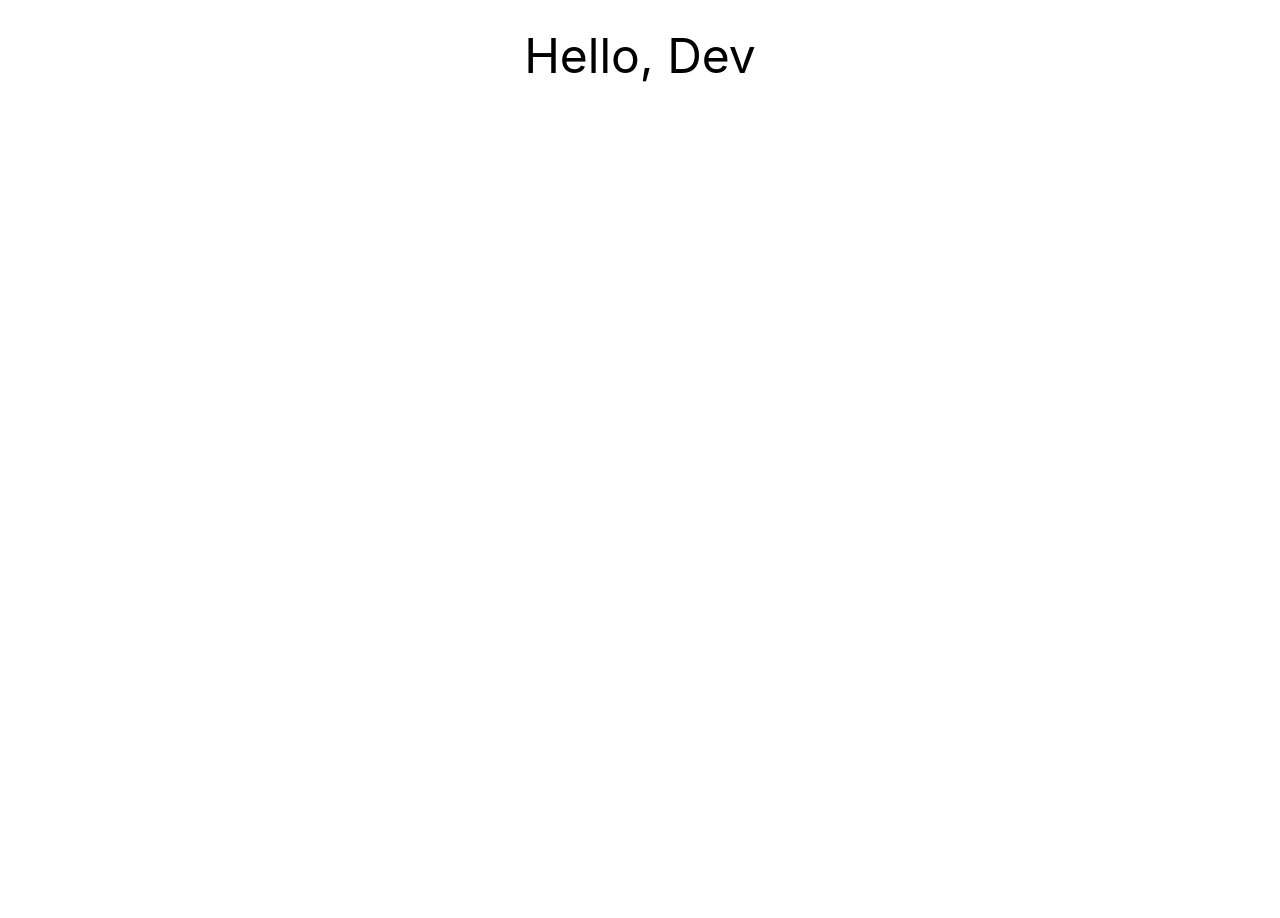
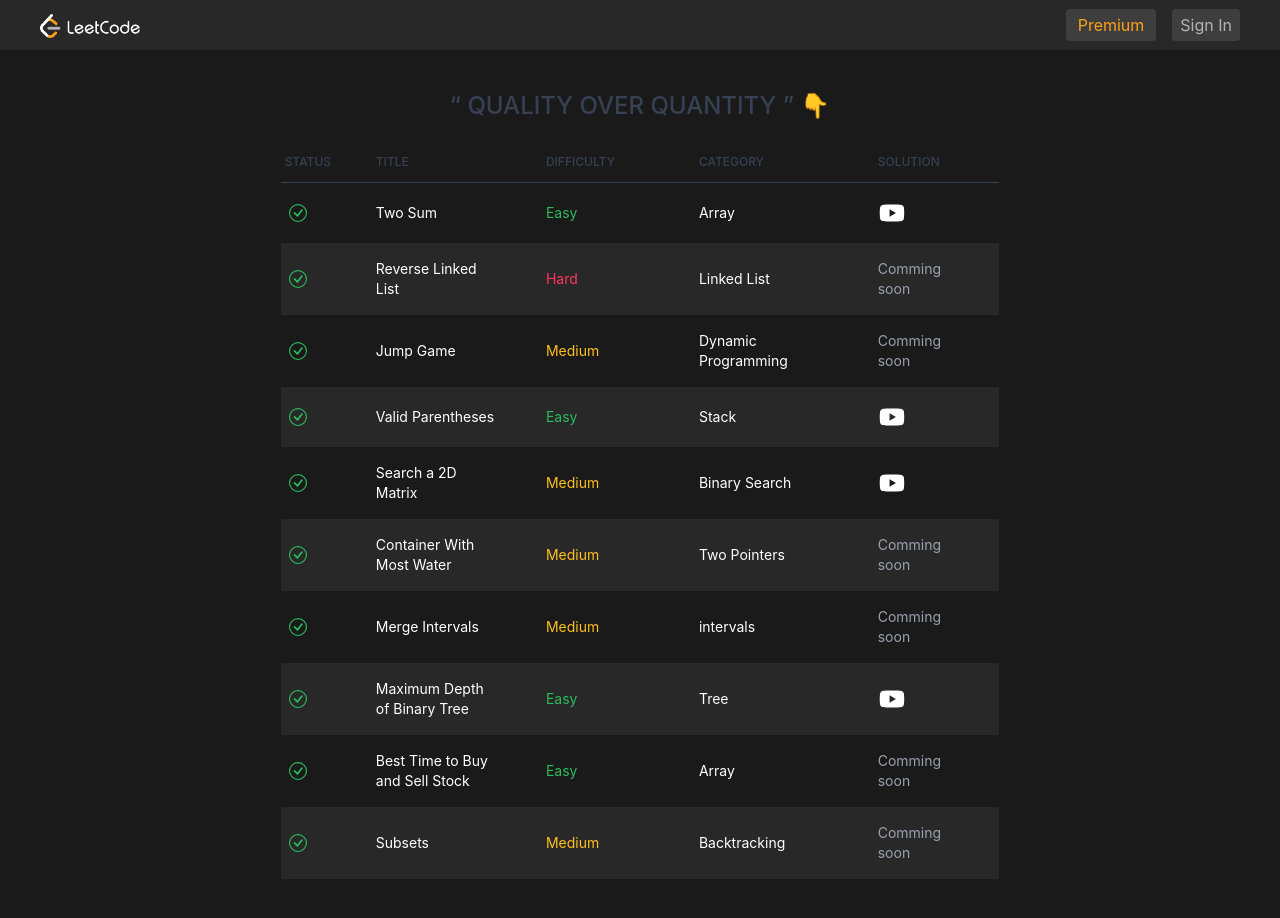
Before and after one commit to koltovichmaria/leetcode_clone, a Next.js app: page / in a window 1280 px wide. Before the commit the page ends 800 px from the top, so only its background shows below. Built offline with nearby package versions, Linux system fonts and the light colour scheme.

Commit message:
youtube player modal

```diff
--- a/package.json
+++ b/package.json
@@ -17,6 +17,7 @@
     "react-dom": "^18.2.0",
     "react-firebase-hooks": "^5.1.1",
     "react-icons": "^5.6.0",
+    "react-youtube": "^10.1.0",
     "recoil": "^0.7.7",
     "tailwindcss": "^4.2.2"
   },
--- a/src/components/Modals/Login.tsx
+++ b/src/components/Modals/Login.tsx
@@ -1,5 +1,5 @@
 import { authModalState } from '@/atoms/authModalAtom';
-import React, { useState } from 'react';
+import React, { useEffect, useState } from 'react';
 import { useSetRecoilState } from 'recoil';
 import { useSignInWithEmailAndPassword } from 'react-firebase-hooks/auth';
 import { auth } from '@/firebase/firebase';
@@ -38,7 +38,11 @@
             alert(error.message)
         }
     }
-    console.log(newUser, "user")
+
+    useEffect(() => {
+        if (error) alert (error.message);
+    }, [error])
+
     return <form className='space-y-6 px-6 pb-4' onSubmit={handleLogin}>
             <h3 className='text-xl font-medium text-white'>Sign in to LeetClone</h3>
             <div>
--- /dev/null
+++ b/src/components/ProblemsTable/ProblemsTable.tsx
@@ -0,0 +1,91 @@
+import React, { useEffect, useState } from 'react';
+import { problems } from '@/mockProblems/problems';
+import { BsCheckCircle } from 'react-icons/bs';
+import Link from 'next/link';
+import { AiFillYoutube } from 'react-icons/ai';
+import { IoClose } from 'react-icons/io5';
+import YouTube from 'react-youtube';
+
+type ProblemsTableProps = {
+
+};
+
+const ProblemsTable:React.FC<ProblemsTableProps> = () => {
+    const [youtubePlayer, setYoutubePlayer] = useState({
+        isOpen: false,
+        videoId: ""
+    });
+
+    const closeModal = () => {
+        setYoutubePlayer({isOpen: false, videoId: ""});
+    }
+
+    useEffect(() => {
+		const handleEsc = (e: KeyboardEvent) => {
+			if (e.key === "Escape") closeModal();
+		};
+		window.addEventListener("keydown", handleEsc);
+
+		return () => window.removeEventListener("keydown", handleEsc);
+	}, []);
+
+    return (
+        <>
+        <tbody className='text-white'>
+            {problems.map((doc, idx) => {
+                const difficultyColor = doc.difficulty === 'Easy' ? 'text-dark-green-s' : doc.difficulty === 'Medium' ? 'text-dark-yellow' : 'text-dark-pink'
+                return (
+                    <tr className={`${idx % 2 == 1 ? 'bg-dark-layer-1' : ''}`} key={doc.id}>
+                        <th className='px-2 py-4 font-medium whitespace-nowrap text-dark-green-s'>
+                            <BsCheckCircle fontSize={"18"} width={"18"}/>
+                        </th>
+                        <td className='px-6 py-4'>
+                        <Link className="hover:text-blue-600 cursor-pointer" href={`/problems/${doc.id}`}>
+                            {doc.title}
+                        </Link>
+                        </td>
+                        <td className={`px-6 py-4 ${difficultyColor}`}>
+                            {doc.difficulty}
+                        </td>
+                        <td className={'px-6 py-4'}>
+                            {doc.category}
+                        </td>
+                       <td className={'px-6 py-4'}>
+                            {doc.videoId ? (
+                                <AiFillYoutube fontSize={"28"} className='cursor-pointer hover:text-red-600'
+                                onClick={() => setYoutubePlayer({isOpen: true, videoId: doc.videoId as string})}/>
+                            ): (
+                                <p className='text-gray-400'>Comming soon</p>
+                            )}
+                        </td>
+                    </tr>
+                )
+            })}
+        </tbody>
+        {youtubePlayer.isOpen && (
+        <tfoot className='fixed top-0 left-0 h-screen w-screen flex items-center justify-center'>
+					<div
+						className='bg-black z-10 opacity-70 top-0 left-0 w-screen h-screen absolute ' onClick={closeModal}
+					></div>
+					<div className='w-full z-50 h-full px-6 relative max-w-4xl'>
+						<div className='w-full h-full flex items-center justify-center relative'>
+							<div className='w-full relative'>
+								<IoClose
+									fontSize={"35"}
+									className='cursor-pointer absolute -top-16 right-0'
+                                    onClick={closeModal}
+								/>
+								<YouTube
+                                    videoId={youtubePlayer.videoId}
+									loading='lazy'
+									iframeClassName='w-full min-h-[500px]'
+								/>
+							</div>
+						</div>
+					</div>
+				</tfoot>
+                )}
+        </>
+    )
+}
+export default ProblemsTable;
--- /dev/null
+++ b/src/components/Topbar/Topbar.tsx
@@ -0,0 +1,49 @@
+import { auth } from "@/firebase/firebase";
+import Link from "next/link";
+import React from "react";
+import { useAuthState } from "react-firebase-hooks/auth";
+import { useSetRecoilState } from "recoil";
+import { authModalState } from "@/atoms/authModalAtom";
+import Image from "next/image";
+import { FaChevronLeft, FaChevronRight } from "react-icons/fa";
+import { BsList } from "react-icons/bs";
+import { useRouter } from "next/router";
+
+
+type TopbarProps = {
+	problemPage?: boolean;
+};
+
+const Topbar: React.FC<TopbarProps> = ({ problemPage }) => {
+
+
+	return (
+		<nav className='relative flex h-[50px] w-full shrink-0 items-center px-5 bg-dark-layer-1 text-dark-gray-7'>
+			<div className={`flex w-full items-center justify-between ${!problemPage ? "max-w-[1200px] mx-auto" : ""}`}>
+				<Link href='/' className='h-[22px] flex-1'>
+					<Image src='/logo-full.png' alt='Logo' height={100} width={100} />
+				</Link>
+
+
+				<div className='flex items-center space-x-4 flex-1 justify-end'>
+					<div>
+						<a
+							href='https://www.buymeacoffee.com/burakorkmezz'
+							target='_blank'
+							rel='noreferrer'
+							className='bg-dark-fill-3 py-1.5 px-3 cursor-pointer rounded text-brand-orange hover:bg-dark-fill-2'
+						>
+							Premium
+						</a>
+					</div>
+					<Link
+							href='/auth'
+						>
+							<button className='bg-dark-fill-3 py-1 px-2 cursor-pointer rounded '>Sign In</button>
+					</Link>
+				</div>
+			</div>
+		</nav>
+	);
+};
+export default Topbar;
--- /dev/null
+++ b/src/mockProblems/problems.ts
@@ -0,0 +1,91 @@
+export type Problem = {
+	id: string;
+	title: string;
+	difficulty: string;
+	category: string;
+	order: number;
+	videoId?: string;
+};
+
+export const problems: Problem[] = [
+	{
+		id: "two-sum",
+		title: "Two Sum",
+		difficulty: "Easy",
+		category: "Array",
+		order: 1,
+		videoId: "8-k1C6ehKuw",
+	},
+	{
+		id: "reverse-linked-list",
+		title: "Reverse Linked List",
+		difficulty: "Hard",
+		category: "Linked List",
+		order: 2,
+		videoId: "",
+	},
+	{
+		id: "jump-game",
+		title: "Jump Game",
+		difficulty: "Medium",
+		category: "Dynamic Programming",
+		order: 3,
+		videoId: "",
+	},
+	{
+		id: "valid-parentheses",
+		title: "Valid Parentheses",
+		difficulty: "Easy",
+		category: "Stack",
+		order: 4,
+		videoId: "xty7fr-k0TU",
+	},
+	{
+		id: "search-a-2d-matrix",
+		title: "Search a 2D Matrix",
+		difficulty: "Medium",
+		category: "Binary Search",
+		order: 5,
+		videoId: "ZfFl4torNg4",
+	},
+	{
+		id: "container-with-most-water",
+		title: "Container With Most Water",
+		difficulty: "Medium",
+		category: "Two Pointers",
+		order: 6,
+		videoId: "",
+	},
+	{
+		id: "merge-intervals",
+		title: "Merge Intervals",
+		difficulty: "Medium",
+		category: "intervals",
+		order: 7,
+		videoId: "",
+	},
+	{
+		id: "maximum-depth-of-binary-tree",
+		title: "Maximum Depth of Binary Tree",
+		difficulty: "Easy",
+		category: "Tree",
+		order: 8,
+		videoId: "4qYTqOiRMoM",
+	},
+	{
+		id: "best-time-to-buy-and-sell-stock",
+		title: "Best Time to Buy and Sell Stock",
+		difficulty: "Easy",
+		category: "Array",
+		order: 9,
+		videoId: "",
+	},
+	{
+		id: "subsets",
+		title: "Subsets",
+		difficulty: "Medium",
+		category: "Backtracking",
+		order: 10,
+		videoId: "",
+	},
+];
--- a/src/pages/auth/index.tsx
+++ b/src/pages/auth/index.tsx
@@ -1,9 +1,11 @@
-import React from 'react';
+import React, { useEffect, useState } from 'react';
 import Navbar from '@/components/Navbar/Navbar';
 import AuthModal from '@/components/Modals/AuthModal';
 import { useRecoilValue } from 'recoil';
 import { authModalState } from '@/atoms/authModalAtom';
-
+import { useAuthState } from 'react-firebase-hooks/auth';
+import { auth } from '@/firebase/firebase';
+import { useRouter } from 'next/router';
 
 type AuthPageProps = {
 
@@ -11,6 +13,15 @@
 
 const AuthPage:React.FC<AuthPageProps> = () => {
     const authModal = useRecoilValue(authModalState);
+    const [user, loading, error] = useAuthState(auth);
+    const [pageLoading, setPageLoading] = useState(true);
+    const router = useRouter();
+    useEffect(() => {
+        if (user) router.push('/');
+        if (!loading && !user) setPageLoading(false);
+    }, [user, router, loading])
+
+    if (pageLoading) return null;
 
     return <div className='bg-gradient-to-b from-gray-600 to-black h-screen relative'>
         <div className='max-w-7xl mx-auto'>
--- a/src/pages/index.tsx
+++ b/src/pages/index.tsx
@@ -1,9 +1,45 @@
+import ProblemsTable from "@/components/ProblemsTable/ProblemsTable";
+import Topbar from "@/components/Topbar/Topbar";
 
 
 export default function Home() {
   return (
     <>
-      <h1 className="text-5xl text-center p-8">Hello, Dev</h1>
+      <main className="bg-dark-layer-2 min-h-screen">
+        <Topbar />
+        <h1
+					className='text-2xl text-center text-gray-700 dark:text-gray-400 font-medium
+					uppercase mt-10 mb-5'
+				>
+					&ldquo; QUALITY OVER QUANTITY &rdquo; 👇
+				</h1>
+				<div className='relative overflow-x-auto mx-auto px-6 pb-10'>
+
+					<table className='text-sm text-left text-gray-500 dark:text-gray-400 sm:w-7/12 w-full max-w-[1200px] mx-auto'>
+							<thead className='text-xs text-gray-700 uppercase dark:text-gray-400 border-b '>
+								<tr>
+									<th scope='col' className='px-1 py-3 w-0 font-medium'>
+										Status
+									</th>
+									<th scope='col' className='px-6 py-3 w-0 font-medium'>
+										Title
+									</th>
+									<th scope='col' className='px-6 py-3 w-0 font-medium'>
+										Difficulty
+									</th>
+
+									<th scope='col' className='px-6 py-3 w-0 font-medium'>
+										Category
+									</th>
+									<th scope='col' className='px-6 py-3 w-0 font-medium'>
+										Solution
+									</th>
+								</tr>
+							</thead>
+						<ProblemsTable />
+					</table>
+				</div>
+      </main>
     </>
   );
 }
```
Also changed, not shown: 1 other file (tests, documents, lock files or other folders).
